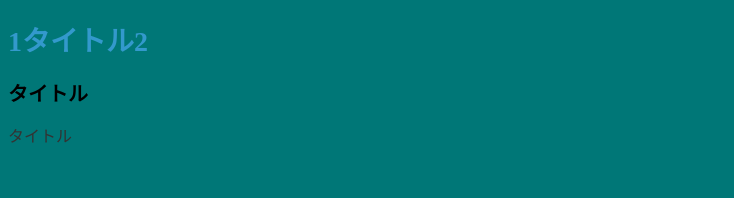
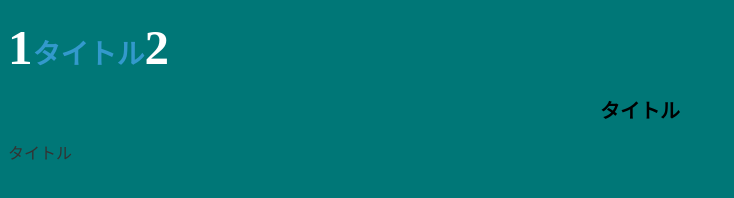
Before and after one commit to masazi2626/2016web1-4, a plain HTML site: page index.html in a window 1280 px wide. Shown: the whole page, without its empty margins (0-734 px from the left). Drawn offline with Linux system fonts and the light colour scheme.

Commit message:
Update default.css

```diff
--- a/css/default.css
+++ b/css/default.css
@@ -7,9 +7,14 @@ h1{
   font-size:1.75em;
   color:#3399cc;
 }
-h2{
+h1 span{
+  font-size:1.75em;
+  color:#ffffff;
+}
+#lead{
   font-size:1.25em;
   color:#000000;
+  text-align:center;
 }
 p{
   font-size:1.0em;
```
